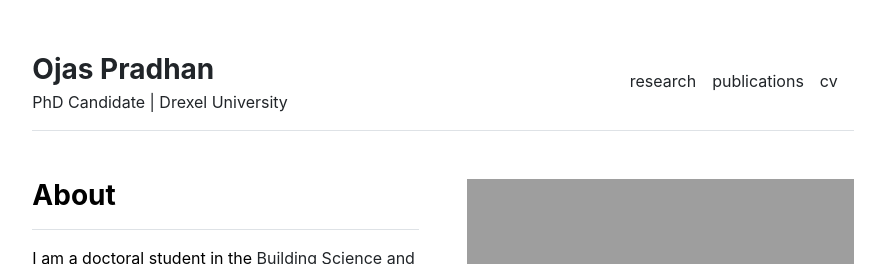
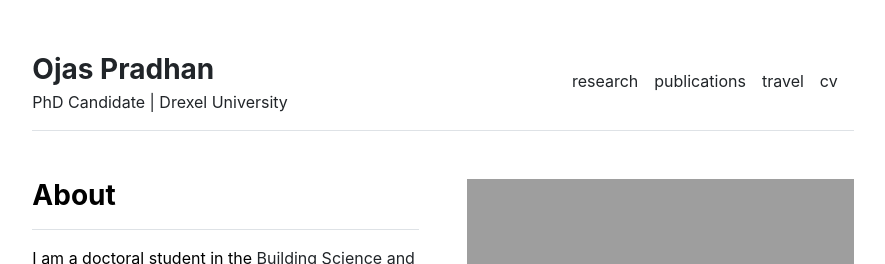
Before and after one commit to pradhanojas/pradhanojas.github.io, a Jekyll site: the page built from index.md, in a window 1280 px wide. Shown: the top 264 px of the page, without its empty margins (197-1082 px from the left). Built offline with Jekyll 4.4.1, drawn with Linux system fonts in a browser that asks for light colours.

Commit message:
Update settings.yml

```diff
--- a/_data/settings.yml
+++ b/_data/settings.yml
@@ -1,6 +1,7 @@
 menu:
 - {name: 'research', url: '/research'}
 - {name: 'publications', url: '/publications'}
+- {name: 'travel', url: '/travel'}
 
 courses:
 - {name: 'Vector Calculus', url: 'vector-calculus'}
```
